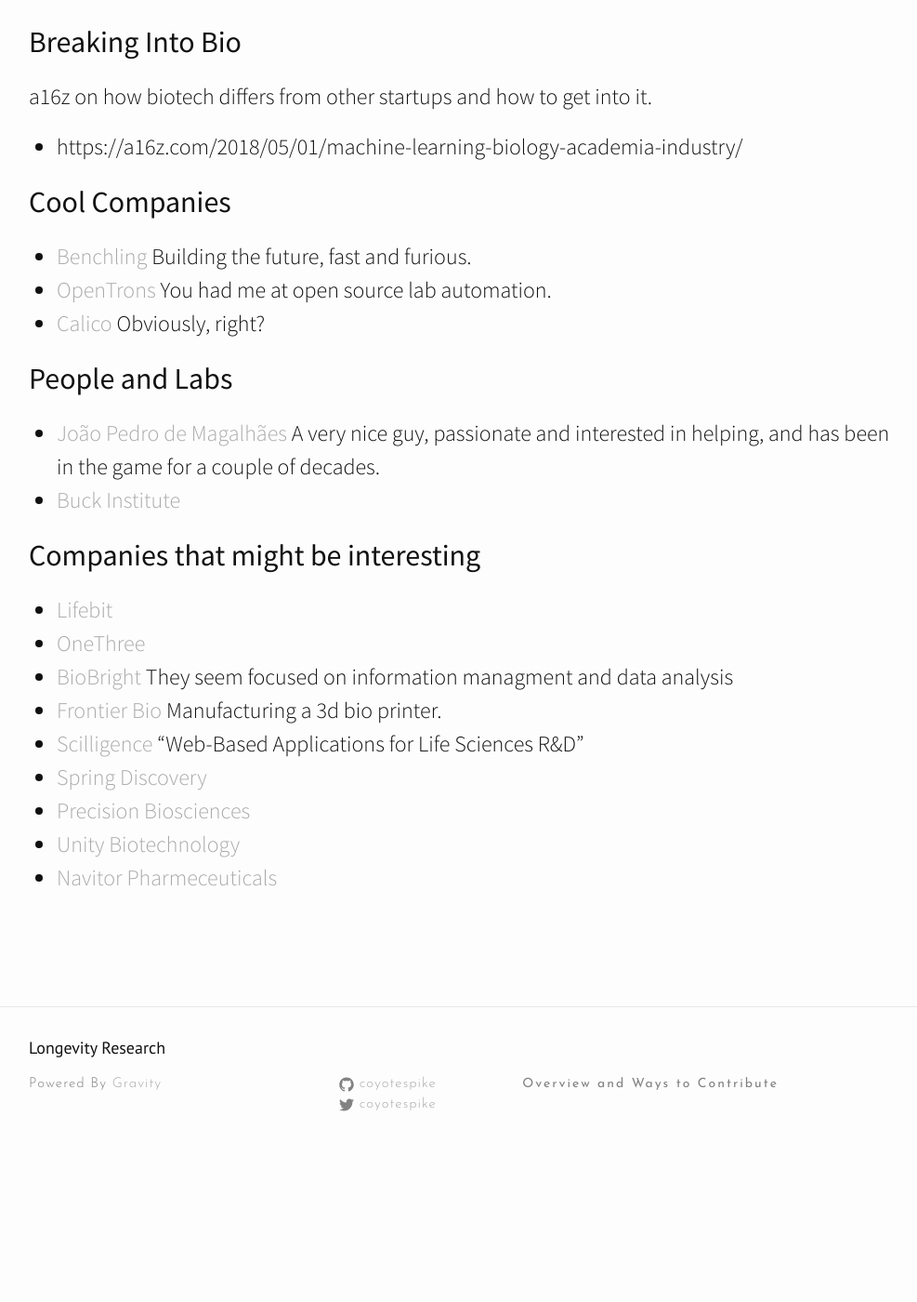
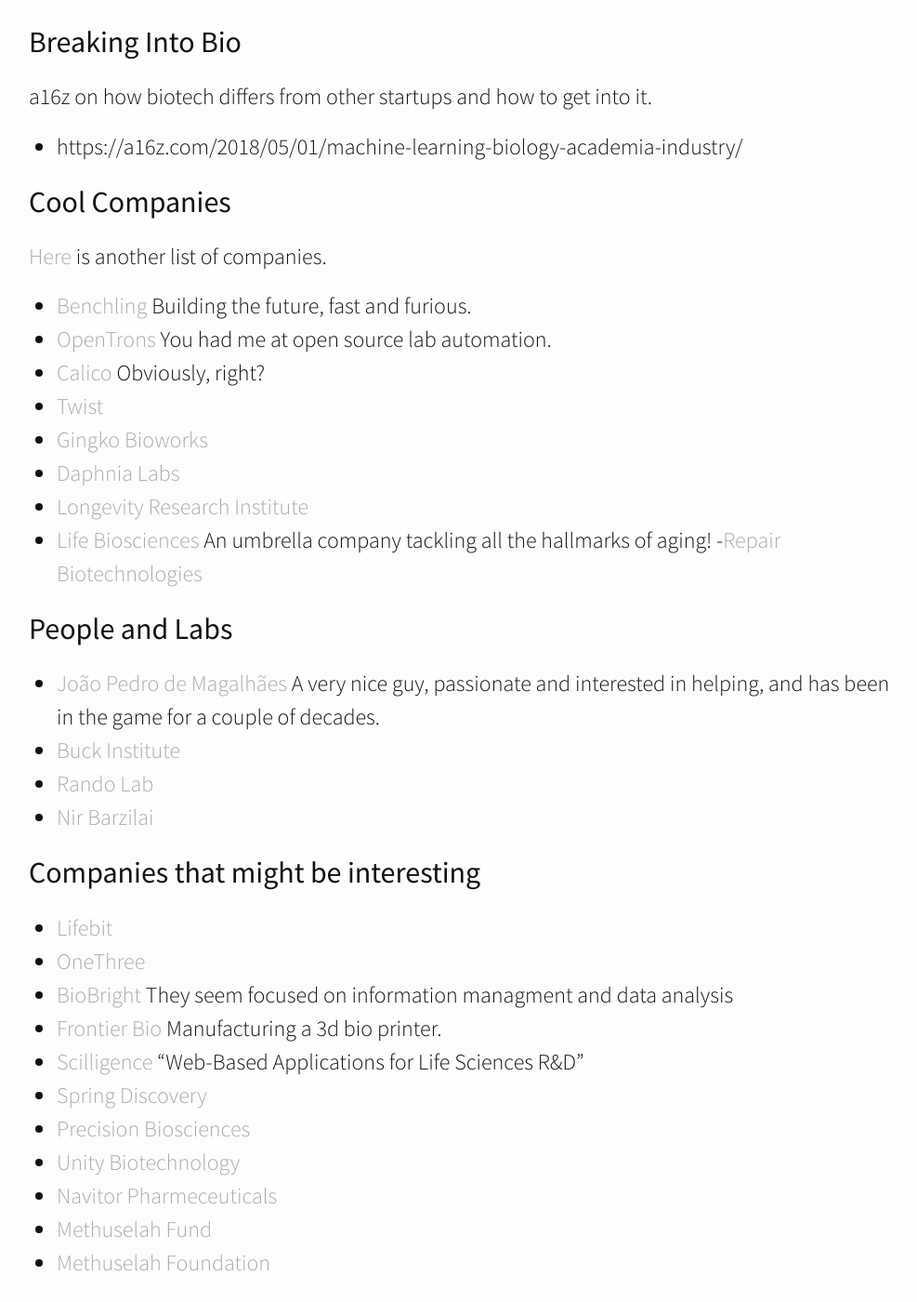
Before and after one commit to coyotespike/longevity, a Jekyll site: the page built from startupery.md, in a window 1280 px wide and 1400 px high, scrolled down 432 px. Shown: the whole window at 93% size, without its empty margins (139-1126 px from the left). Built offline with Jekyll 4.4.1, drawn with Linux system fonts in a browser that asks for light colours; nearby versions of some CDN libraries; before the commit the page ends 1694 px from its top, so only the background shows below that.

Commit message:
More material in overviews and startupery

```diff
--- a/startupery.md
+++ b/startupery.md
@@ -15,17 +15,28 @@
 - https://a16z.com/2018/05/01/machine-learning-biology-academia-industry/
 
 ## Cool Companies
+[Here](http://whoswho.senescence.info/companies.php) is another list of companies.
+
 - [Benchling](https://www.benchling.com/)
 Building the future, fast and furious.
 - [OpenTrons](https://opentrons.com/)
 You had me at open source lab automation.
 - [Calico](https://www.calicolabs.com/)
 Obviously, right?
+- [Twist](https://www.twistbioscience.com/)
+- [Gingko Bioworks](https://www.ginkgobioworks.com/)
+- [Daphnia Labs](https://www.daphnia-labs.com/)
+- [Longevity Research Institute](https://thelri.org/)
+- [Life Biosciences](https://lifebiosciences.com/)
+An umbrella company tackling all the hallmarks of aging!
+-[Repair Biotechnologies](https://www.repairbiotechnologies.com/)
 
 ## People and Labs
 - [João Pedro de Magalhães](https://en.wikipedia.org/wiki/Jo%C3%A3o_Pedro_de_Magalh%C3%A3es)
 A very nice guy, passionate and interested in helping, and has been in the game for a couple of decades.
 - [Buck Institute](https://www.buckinstitute.org/)
+- [Rando Lab](http://randolab.stanford.edu/)
+- [Nir Barzilai](http://www.einstein.yu.edu/faculty/484/nir-barzilai/)
 
 ## Companies that might be interesting
 - [Lifebit](https://lifebit.ai/)
@@ -40,3 +51,5 @@
 - [Precision Biosciences](https://precisionbiosciences.com/)
 - [Unity Biotechnology](https://unitybiotechnology.com/)
 - [Navitor Pharmeceuticals](http://www.navitorpharma.com/)
+- [Methuselah Fund](https://www.methuselahfund.com/)
+- [Methuselah Foundation](https://www.mfoundation.org)
```
Also changed, not shown: overviews.md (+11 -0 lines).
